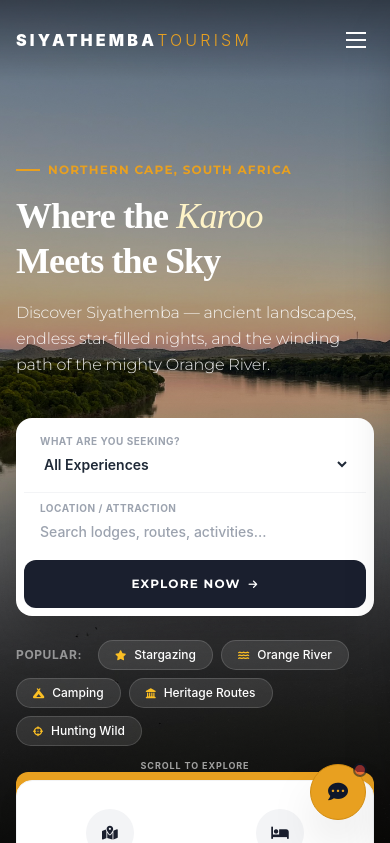
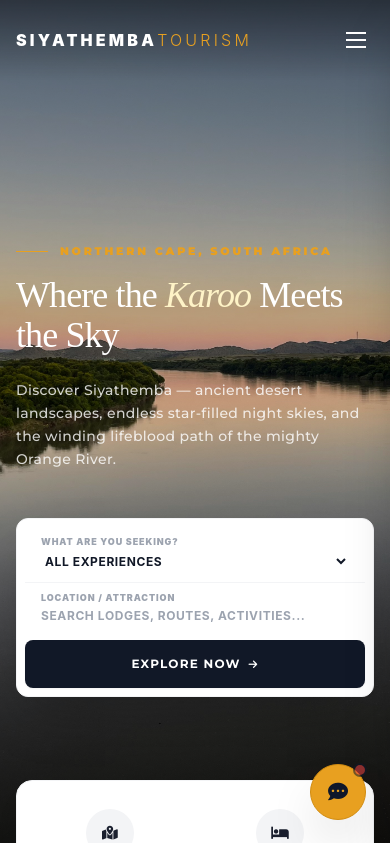
Before and after one commit to MondeNel/prieska-tourism, a React (Vite) app in the folder prieska-tourism/: page / in a window 390 px wide. Shown: the top 843 px of the page. Built offline with nearby package versions, Linux system fonts and the light colour scheme; the HTML template or start-up script is replaced by a standard one.

Commit message:
style(ui): redesign hero layout with editorial typography and responsive filter hub

```diff
--- a/prieska-tourism/src/components/Hero.jsx
+++ b/prieska-tourism/src/components/Hero.jsx
@@ -1,37 +1,40 @@
+import { useState } from 'react';
 import BookingModal from './BookingModal';
 
 const Hero = () => {
+  const [isBookingOpen, setIsBookingOpen] = useState(false);
+
   return (
     <>
-      <div className="relative h-screen min-h-[750px] bg-cover bg-center bg-fixed" style={{ backgroundImage: "url('/orange_river.jpg')" }}>
-        {/* Subtle, soft natural background darkening gradient overlay */}
-        <div className="absolute inset-0 bg-gradient-to-t from-black/80 via-black/30 to-black/40"></div>
+      <div className="relative h-screen min-h-[780px] bg-cover bg-center bg-no-repeat" style={{ backgroundImage: "url('/orange_river.jpg')" }}>
+        {/* Immersive cinematic overlay matches Cape Town Travel's deep atmospheric grading */}
+        <div className="absolute inset-0 bg-gradient-to-b from-black/50 via-black/20 to-black/70"></div>
 
-        <div className="relative z-10 container mx-auto px-6 h-full flex flex-col justify-center pt-16">
+        <div className="relative z-10 max-w-7xl mx-auto px-4 sm:px-6 lg:px-8 h-full flex flex-col justify-center pt-24">
           <div className="max-w-4xl text-white">
 
             {/* Context Breadcrumb Tag */}
-            <p className="text-[#E8A020] tracking-widest text-xs font-bold mb-4 uppercase flex items-center gap-2">
-              <span className="w-6 h-[2px] bg-[#E8A020]"></span> Northern Cape, South Africa
+            <p className="text-[#E8A020] tracking-[0.25em] text-[11px] font-black mb-4 uppercase flex items-center gap-3">
+              <span className="w-8 h-[1px] bg-[#E8A020]"></span> Northern Cape, South Africa
             </p>
 
             {/* Clean Serif Editorial Heading Layout */}
-            <h1 className="font-serif text-4xl sm:text-6xl md:text-8xl font-bold leading-tight mb-4 tracking-tight">
-              Where the <span className="italic font-normal text-amber-100">Karoo</span> <br />Meets the Sky
+            <h1 className="font-serif text-4xl sm:text-6xl md:text-7xl lg:text-8xl font-normal leading-[1.1] mb-6 tracking-tight">
+              Where the <span className="italic font-light text-amber-100">Karoo</span> <br className="hidden sm:inline" />Meets the Sky
             </h1>
 
-            <p className="text-base md:text-xl text-white/90 font-light max-w-2xl mb-10 leading-relaxed">
-              Discover Siyathemba — ancient landscapes, endless star-filled nights, and the winding path of the mighty Orange River.
+            <p className="text-sm sm:text-base md:text-lg text-white/80 font-medium max-w-2xl mb-12 leading-relaxed tracking-wide">
+              Discover Siyathemba — ancient desert landscapes, endless star-filled night skies, and the winding lifeblood path of the mighty Orange River.
             </p>
 
-            {/* Redesigned Search Hub Panel */}
-            <div className="bg-white rounded-2xl p-2 md:p-3 max-w-3xl w-full shadow-2xl flex flex-col md:flex-row items-stretch gap-2">
-              <div className="flex-1 grid grid-cols-1 sm:grid-cols-2 gap-2 divide-y sm:divide-y-0 sm:divide-x divide-gray-100">
+            {/* Premium Flat Search Hub Panel - Scaled flawlessly across breakpoints */}
+            <div className="bg-white rounded-xl md:rounded-full p-2 max-w-3xl w-full shadow-2xl flex flex-col md:flex-row items-stretch gap-2 border border-gray-100">
+              <div className="flex-1 grid grid-cols-1 sm:grid-cols-2 gap-1 divide-y sm:divide-y-0 sm:divide-x divide-gray-100">
 
                 {/* Category Selection Filter Block */}
-                <div className="flex flex-col justify-center px-4 py-2">
-                  <label className="text-[10px] font-bold uppercase tracking-wider text-gray-400 mb-1">What are you seeking?</label>
-                  <select className="border-none bg-transparent font-semibold text-gray-800 text-sm outline-none cursor-pointer w-full p-0 py-0.5">
+                <div className="flex flex-col justify-center px-4 py-2 sm:py-1">
+                  <label className="text-[9px] font-black uppercase tracking-widest text-gray-400 mb-1">What are you seeking?</label>
+                  <select className="border-none bg-transparent font-bold text-gray-900 text-xs uppercase tracking-wider outline-none cursor-pointer w-full p-0 focus:ring-0">
                     <option>All Experiences</option>
                     <option>Accommodation</option>
                     <option>Adventures & Activities</option>
@@ -41,35 +44,34 @@ const Hero = () => {
                 </div>
 
                 {/* Text search container input block */}
-                <div className="flex flex-col justify-center px-4 py-2">
-                  <label className="text-[10px] font-bold uppercase tracking-wider text-gray-400 mb-1">Location / Attraction</label>
+                <div className="flex flex-col justify-center px-4 py-2 sm:py-1">
+                  <label className="text-[9px] font-black uppercase tracking-widest text-gray-400 mb-1">Location / Attraction</label>
                   <input
                     type="text"
                     placeholder="Search lodges, routes, activities..."
-                    className="border-none bg-transparent text-sm outline-none text-[#1A1F2E] placeholder-gray-400 font-medium w-full py-0.5"
+                    className="border-none bg-transparent text-xs outline-none text-gray-900 placeholder-gray-400 font-bold uppercase tracking-wider w-full p-0 focus:ring-0"
                   />
                 </div>
               </div>
 
               {/* Submit CTA button trigger component */}
-              <button className="bg-[#1A1F2E] hover:bg-[#E8A020] text-white font-bold px-8 py-4 rounded-xl transition duration-300 text-xs uppercase tracking-widest whitespace-nowrap flex items-center justify-center gap-2">
+              <button className="bg-gray-900 hover:bg-[#E8A020] text-white font-bold px-8 py-4 md:py-3 rounded-lg md:rounded-full transition-all duration-300 text-xs uppercase tracking-widest whitespace-nowrap flex items-center justify-center gap-2 shadow-sm">
                 <span>Explore Now</span>
                 <i className="fas fa-arrow-right text-[10px]"></i>
               </button>
             </div>
 
-            {/* Inline Micro Tag Buttons */}
-            <div className="flex flex-wrap gap-2 mt-6 items-center">
-              <span className="text-xs text-white/50 uppercase tracking-wider font-bold mr-2">Popular:</span>
+            {/* Inline Micro Tag Buttons - Hidden cleanly on mobile to reduce content clumping */}
+            <div className="hidden sm:flex flex-wrap gap-2 mt-8 items-center">
+              <span className="text-[10px] text-white/40 uppercase tracking-widest font-black mr-2">Popular:</span>
               {[
                 { icon: 'fa-star', label: 'Stargazing' },
                 { icon: 'fa-water', label: 'Orange River' },
                 { icon: 'fa-campground', label: 'Camping' },
-                { icon: 'fa-landmark', label: 'Heritage Routes' },
-                { icon: 'fa-crosshairs', label: 'Hunting Wild' }
+                { icon: 'fa-landmark', label: 'Heritage Routes' }
               ].map(tag => (
-                <span key={tag.label} className="text-xs font-medium text-white bg-white/10 border border-white/15 rounded-full px-4 py-1.5 cursor-pointer hover:bg-white hover:text-[#1A1F2E] transition-all duration-300 flex items-center gap-2">
-                  <i className={`fas ${tag.icon} text-amber-400 text-[10px]`}></i> {tag.label}
+                <span key={tag.label} className="text-[11px] font-bold uppercase tracking-wider text-white bg-white/10 border border-white/10 rounded-full px-4 py-1.5 cursor-pointer hover:bg-white hover:text-gray-900 transition-all duration-300 flex items-center gap-2 backdrop-blur-sm">
+                  <i className={`fas ${tag.icon} text-[#E8A020] text-[9px]`}></i> {tag.label}
                 </span>
               ))}
             </div>
@@ -77,29 +79,15 @@ const Hero = () => {
         </div>
 
         {/* Scroll down mouse/dot line animation element indicator */}
-        <div className="absolute bottom-8 left-1/2 transform -translate-x-1/2 flex flex-col items-center gap-2">
-          <span className="text-[9px] text-white/60 uppercase tracking-widest font-bold">Scroll to Explore</span>
-          <div className="w-5 h-8 border border-white/30 rounded-full relative flex justify-center p-1">
-            <div className="w-1 h-2 bg-[#E8A020] rounded-full animate-[scrolldot_1.8s_infinite]"></div>
+        <div className="absolute bottom-8 left-1/2 transform -translate-x-1/2 hidden md:flex flex-col items-center gap-2">
+          <span className="text-[9px] text-white/50 uppercase tracking-[0.2em] font-black">Scroll to Explore</span>
+          <div className="w-5 h-8 border border-white/20 rounded-full relative flex justify-center p-1">
+            <div className="w-1 h-1.5 bg-[#E8A020] rounded-full animate-scrolldot"></div>
           </div>
-        </div>
-
-        {/* Mobile floating responsive layout view navigation anchor bar trigger */}
-        <div className="absolute bottom-0 left-0 right-0 px-4 pb-6 md:hidden">
-          <a href="#accommodation" onClick={(e) => { e.preventDefault(); document.getElementById('accommodation')?.scrollIntoView({ behavior: 'smooth' }); }} className="w-full bg-[#E8A020] text-white py-4 rounded-xl font-bold text-xs uppercase tracking-widest text-center shadow-xl block">
-            <i className="fas fa-calendar-check mr-2"></i> Plan & Book Your Stay
-          </a>
         </div>
       </div>
 
-      <style>{`
-        @keyframes scrolldot {
-          0% { transform: translateY(0); opacity: 1; }
-          50% { transform: translateY(6px); opacity: 0.4; }
-          100% { transform: translateY(0); opacity: 1; }
-        }
-      `}</style>
-      <BookingModal isOpen={false} onClose={() => {}} />
+      <BookingModal isOpen={isBookingOpen} onClose={() => setIsBookingOpen(false)} />
     </>
   );
 };
```
